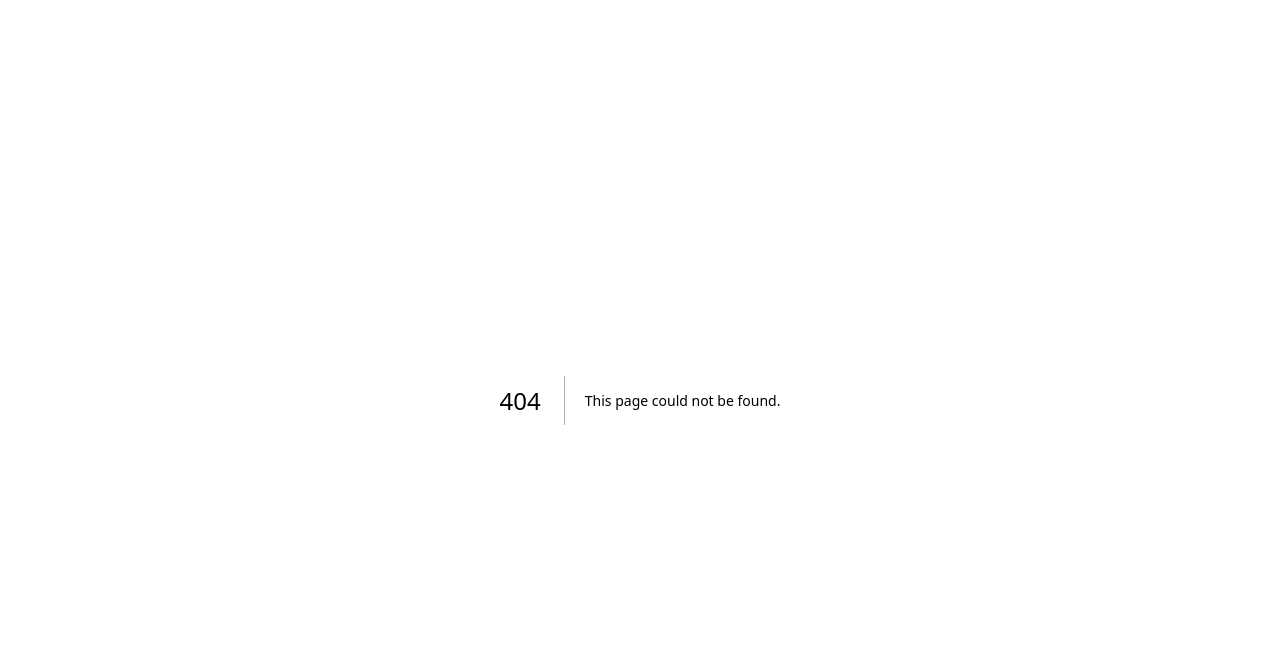
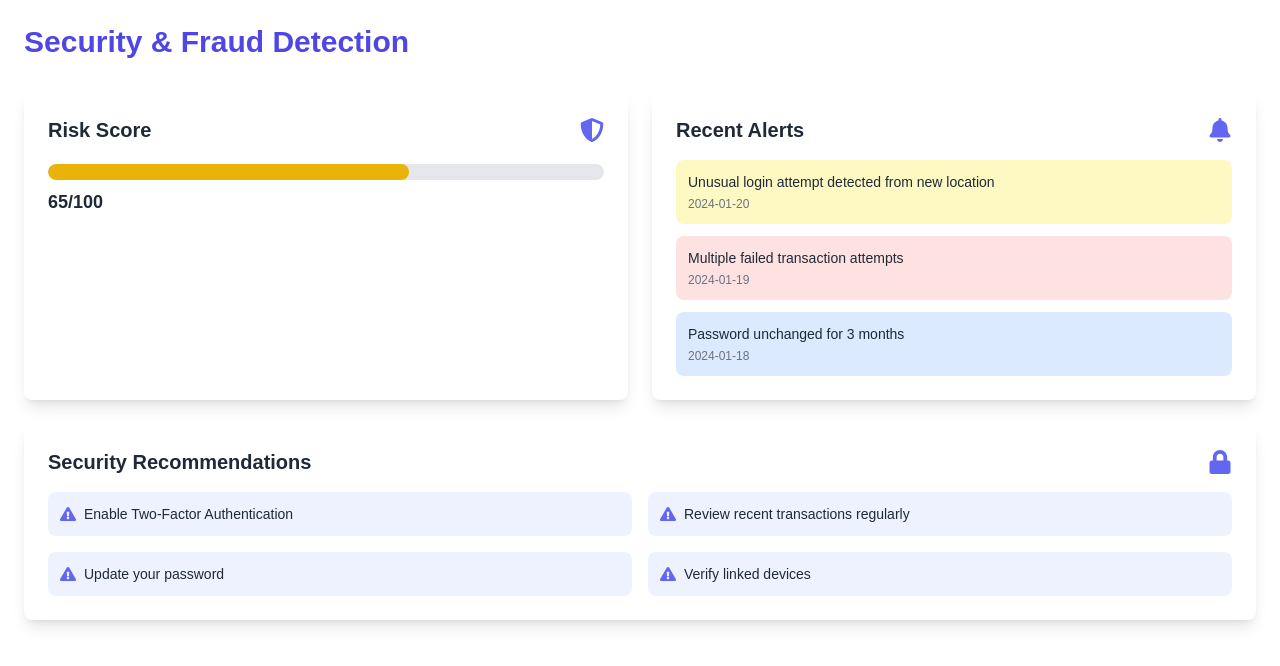
Before and after one commit to giridhar1105/Transaction, a Next.js app in the folder front-end/: page /Fraud in a window 1280 px wide. Before the commit this address had no page. Shown: the top 666 px of the page. Built offline with nearby package versions, Linux system fonts and the light colour scheme.

Commit message:
fraud added

```diff
--- /dev/null
+++ b/front-end/app/Fraud/page.js
@@ -0,0 +1,127 @@
+"use client"
+
+import { useState, useEffect } from 'react';
+import { motion } from 'framer-motion';
+import { FaShieldAlt, FaBell, FaExclamationTriangle, FaLock } from 'react-icons/fa';
+
+export default function FraudDetection() {
+    // Define data objects
+    const riskData = {
+        score: 65,
+        threshold: {
+            high: 70,
+            medium: 40
+        }
+    };
+
+    const alertData = [
+        { id: 1, type: 'warning', message: 'Unusual login attempt detected from new location', date: '2024-01-20' },
+        { id: 2, type: 'critical', message: 'Multiple failed transaction attempts', date: '2024-01-19' },
+        { id: 3, type: 'info', message: 'Password unchanged for 3 months', date: '2024-01-18' },
+    ];
+
+    const securityTips = [
+        { id: 1, message: 'Enable Two-Factor Authentication' },
+        { id: 2, message: 'Review recent transactions regularly' },
+        { id: 3, message: 'Update your password' },
+        { id: 4, message: 'Verify linked devices' },
+    ];
+
+    return (
+        <div className="p-6 bg-white min-h-screen">
+            <motion.h1
+                initial={{ opacity: 0, y: -20 }}
+                animate={{ opacity: 1, y: 0 }}
+                className="text-3xl font-bold mb-8 text-indigo-600"
+            >
+                Security & Fraud Detection
+            </motion.h1>
+
+            <div className="grid grid-cols-1 md:grid-cols-2 gap-6">
+                {/* Risk Score Card */}
+                <motion.div
+                    initial={{ opacity: 0, scale: 0.9 }}
+                    animate={{ opacity: 1, scale: 1 }}
+                    className="p-6 bg-white rounded-lg shadow-lg"
+                >
+                    <div className="flex items-center justify-between">
+                        <h2 className="text-xl font-semibold text-gray-800">Risk Score</h2>
+                        <FaShieldAlt className="text-2xl text-indigo-500" />
+                    </div>
+                    <div className="mt-4">
+                        <div className="relative pt-1">
+                            <div className="overflow-hidden h-4 rounded-full bg-gray-200">
+                                <motion.div
+                                    initial={{ width: 0 }}
+                                    animate={{ width: `${riskData.score}%` }}
+                                    transition={{ duration: 1 }}
+                                    className={`h-full rounded-full ${
+                                        riskData.score > riskData.threshold.high ? 'bg-green-500' :
+                                        riskData.score > riskData.threshold.medium ? 'bg-yellow-500' : 'bg-red-500'
+                                    }`}
+                                />
+                            </div>
+                        </div>
+                        <p className="mt-2 text-lg font-bold text-gray-800">{riskData.score}/100</p>
+                    </div>
+                </motion.div>
+
+                {/* Recent Alerts */}
+                <motion.div
+                    initial={{ opacity: 0, scale: 0.9 }}
+                    animate={{ opacity: 1, scale: 1 }}
+                    transition={{ delay: 0.2 }}
+                    className="p-6 bg-white rounded-lg shadow-lg"
+                >
+                    <div className="flex items-center justify-between">
+                        <h2 className="text-xl font-semibold text-gray-800">Recent Alerts</h2>
+                        <FaBell className="text-2xl text-indigo-500" />
+                    </div>
+                    <div className="mt-4 space-y-3">
+                        {alertData.map((alert) => (
+                            <motion.div
+                                key={alert.id}
+                                initial={{ x: -20, opacity: 0 }}
+                                animate={{ x: 0, opacity: 1 }}
+                                className={`p-3 rounded-lg ${
+                                    alert.type === 'critical' ? 'bg-red-100' :
+                                    alert.type === 'warning' ? 'bg-yellow-100' : 'bg-blue-100'
+                                }`}
+                            >
+                                <p className="text-sm text-gray-800">{alert.message}</p>
+                                <p className="text-xs text-gray-500 mt-1">{alert.date}</p>
+                            </motion.div>
+                        ))}
+                    </div>
+                </motion.div>
+
+                {/* Security Tips */}
+                <motion.div
+                    initial={{ opacity: 0, scale: 0.9 }}
+                    animate={{ opacity: 1, scale: 1 }}
+                    transition={{ delay: 0.4 }}
+                    className="p-6 bg-white rounded-lg shadow-lg md:col-span-2"
+                >
+                    <div className="flex items-center justify-between">
+                        <h2 className="text-xl font-semibold text-gray-800">Security Recommendations</h2>
+                        <FaLock className="text-2xl text-indigo-500" />
+                    </div>
+                    <div className="mt-4 grid grid-cols-1 md:grid-cols-2 gap-4">
+                        {securityTips.map((tip) => (
+                            <motion.div
+                                key={tip.id}
+                                initial={{ opacity: 0, y: 20 }}
+                                animate={{ opacity: 1, y: 0 }}
+                                transition={{ delay: 0.1 * tip.id }}
+                                className="flex items-center p-3 bg-indigo-50 rounded-lg"
+                            >
+                                <FaExclamationTriangle className="text-indigo-500 mr-2" />
+                                <p className="text-sm text-gray-800">{tip.message}</p>
+                            </motion.div>
+                        ))}
+                    </div>
+                </motion.div>
+            </div>
+        </div>
+    );
+}
--- a/front-end/app/page.js
+++ b/front-end/app/page.js
@@ -3,14 +3,13 @@ import Signup from "./Signup/page";
 import Header from "./Header/page";
 import Sidebar from "./Sidebar/page";
 import Dashboard from "./Dashboard/page";
-import Footer from "./Footer/Page";
+import Fraud from "./Fraud/page";
 
 export default function Home() {
   return (
     <div>
-      <Header />
-      <Sidebar />
-      <Dashboard />
+..      {/* <Dashboard /> */}
+      <Fraud />
       {/* <Footer /> */}
     </div>
   );
```
